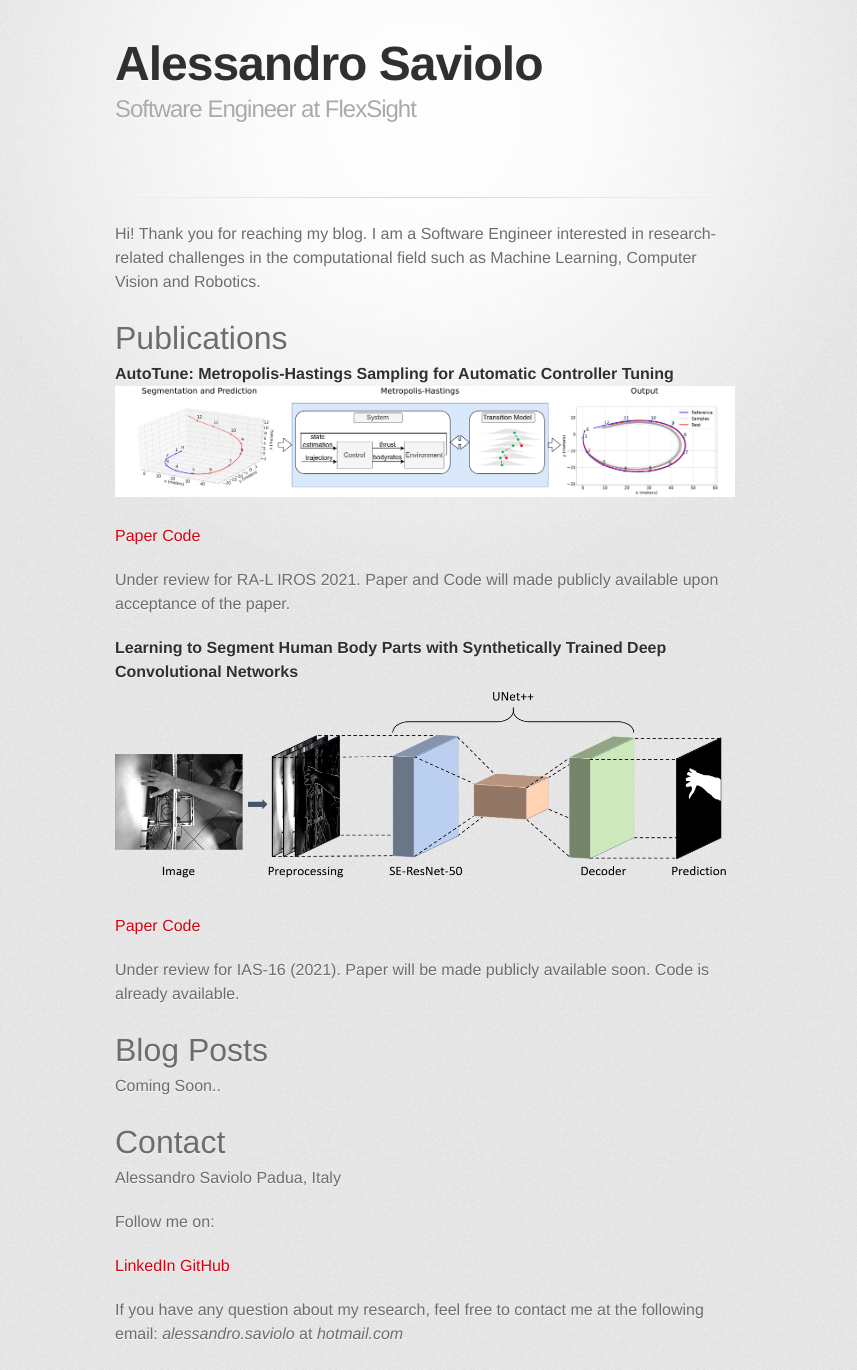
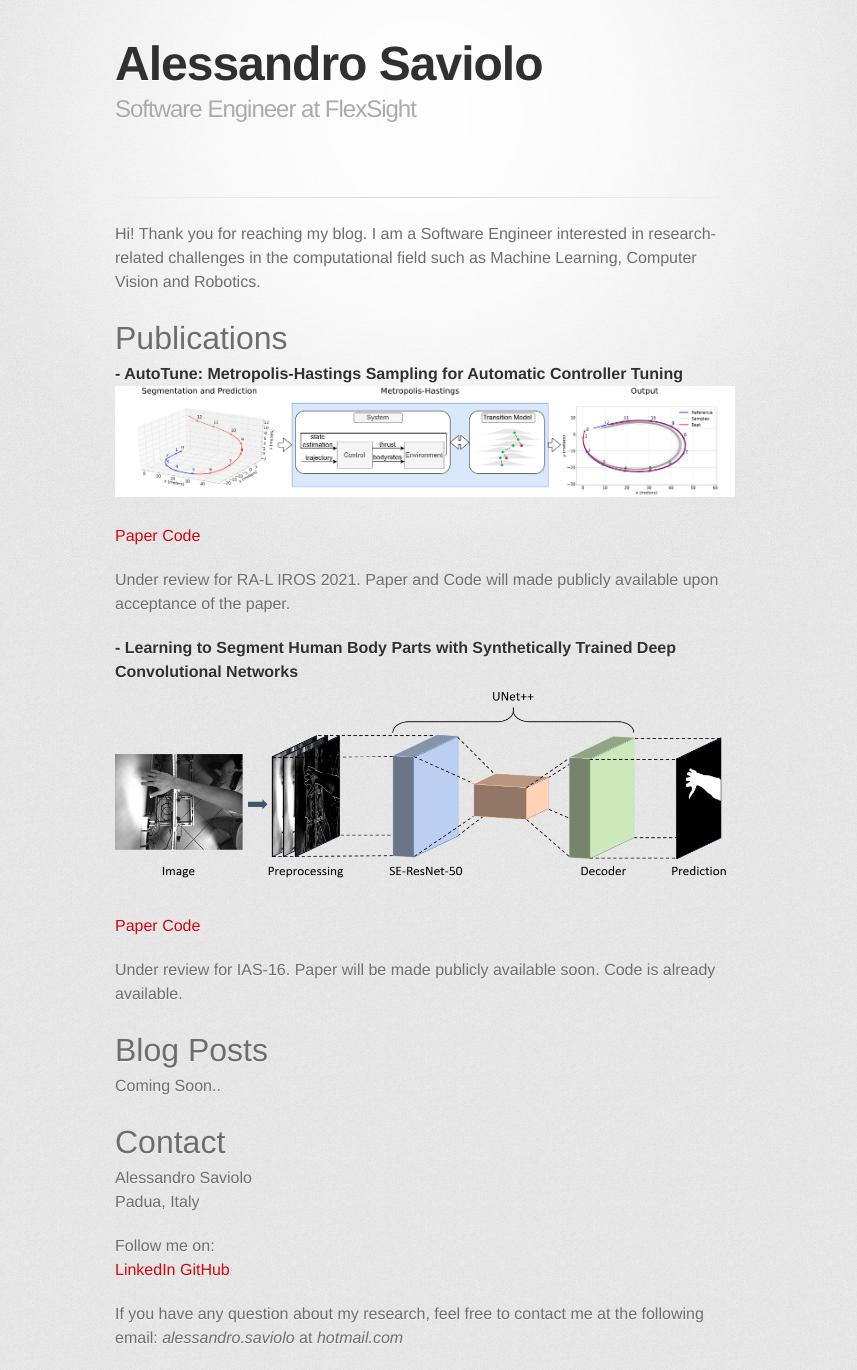
Before and after one commit to AlessandroSaviolo/AlessandroSaviolo.github.io, a Jekyll site: the page built from index.md, in a window 1280 px wide. Shown: the whole page, without its empty margins (215-1072 px from the left). Built offline with Jekyll 4.4.1, drawn with Linux system fonts in a browser that asks for light colours; some web fonts are replaced.

Commit message:
added bullet list for papers

```diff
--- a/index.md
+++ b/index.md
@@ -6,7 +6,7 @@
 
 # Publications
 
-#### AutoTune: Metropolis-Hastings Sampling for Automatic Controller Tuning
+#### - AutoTune: Metropolis-Hastings Sampling for Automatic Controller Tuning
 
 <p align="center">
   <img src="./assets/images/autotune3d.png" title="AutoTune Framework">
@@ -16,7 +16,7 @@
 
 Under review for RA-L IROS 2021. Paper and Code will made publicly available upon acceptance of the paper.
 
-#### Learning to Segment Human Body Parts with Synthetically Trained Deep Convolutional Networks
+#### - Learning to Segment Human Body Parts with Synthetically Trained Deep Convolutional Networks
 
 <p align="center">
   <img src="./assets/images/hbpsegmentation.png" title="AutoTune Framework">
@@ -24,7 +24,7 @@
 
 [Paper](https://github.com/AlessandroSaviolo) [Code](https://github.com/AlessandroSaviolo/HBPSegmentation)
 
-Under review for IAS-16 (2021). Paper will be made publicly available soon. Code is already available.
+Under review for IAS-16. Paper will be made publicly available soon. Code is already available.
 
 # Blog Posts
 
@@ -32,11 +32,10 @@
 
 # Contact
 
-Alessandro Saviolo
+Alessandro Saviolo\\
 Padua, Italy
 
-Follow me on:
-
+Follow me on:\\
 [LinkedIn](https://www.linkedin.com/in/alessandro-saviolo/)
 [GitHub](https://github.com/AlessandroSaviolo)
 
```
